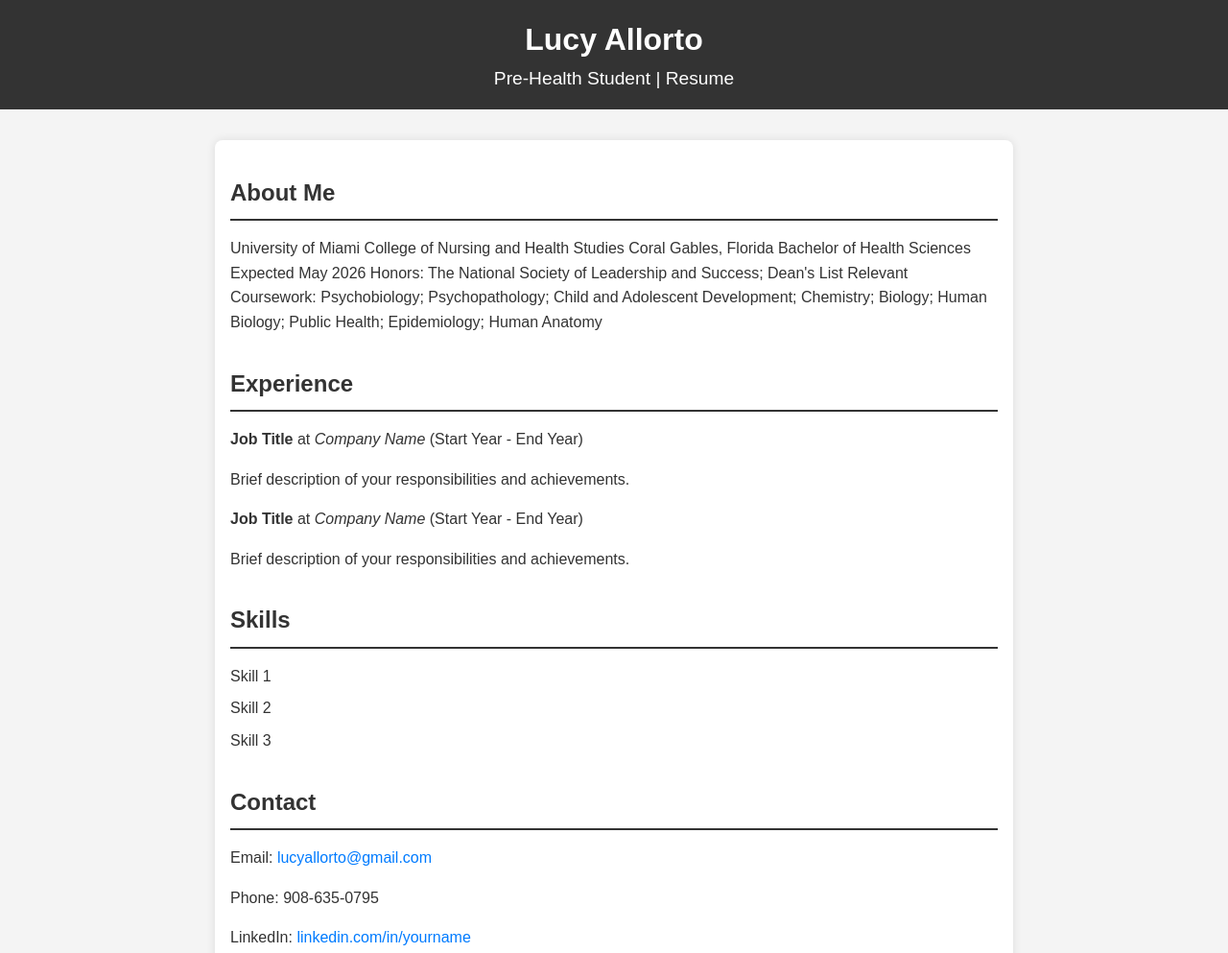
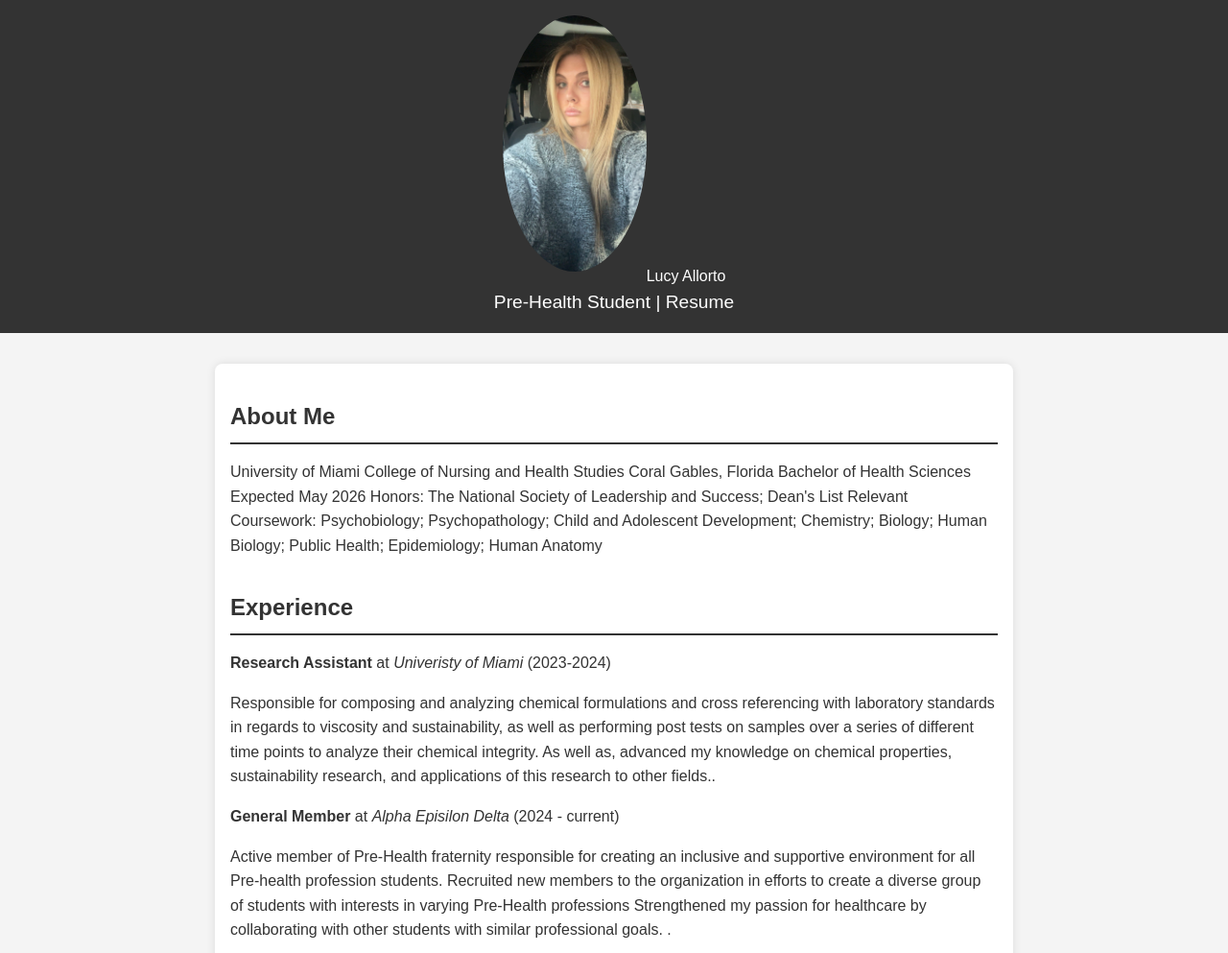
Before and after one commit to lallorto03/sample-website2, a plain HTML site: page index.html in a window 1280 px wide. Shown: the top 993 px of the page at 96% size. Drawn offline with Linux system fonts and the light colour scheme.

Commit message:
sample web

```diff
--- a/index.html
+++ b/index.html
@@ -73,38 +73,45 @@
   </head>
   <body>
     <header>
-      <h1>Lucy Allorto</h1>
-      <p>Pre-Health Student | Resume</p>
+        <img src="assets/IMG_2743.jpg" alt="Lucy" style="width: 150px; border-radius:50%; margin-bottom:10px;"
+<h1>Lucy Allorto</h1>
+ <p>Pre-Health Student | Resume</p>
+
     </header>
     <main>
       <section id="about">
         <h2>About Me</h2>
         <p> University of Miami College of Nursing and Health Studies   Coral Gables, Florida
 Bachelor of Health Sciences Expected May 2026
+
 Honors: The National Society of Leadership and Success; Dean's List
+
 Relevant Coursework: Psychobiology; Psychopathology; Child and Adolescent Development; Chemistry; Biology; Human Biology; Public Health; Epidemiology; Human Anatomy
  </p>
       </section>
       <section id="experience">
         <h2>Experience</h2>
         <ul>
-          <li> <strong>Job Title</strong> at <em>Company Name</em> (Start Year - End Year) <p>Brief description of your responsibilities and achievements.</p> </li>
-          <li> <strong>Job Title</strong> at <em>Company Name</em> (Start Year - End Year) <p>Brief description of your responsibilities and achievements.</p> </li>
+          <li> <strong>Research Assistant</strong> at <em>Univeristy of Miami</em> (2023-2024) <p>Responsible for composing and analyzing chemical formulations and cross referencing with laboratory standards in regards to viscosity and sustainability, as well as performing post tests on samples over a series of different time points to analyze their chemical integrity. As well as, advanced my knowledge on chemical properties, sustainability research, and applications of this research to other fields..</p> </li>
+          <li> <strong>General Member</strong> at <em>Alpha Episilon Delta</em> (2024 - current) <p>Active member of Pre-Health fraternity responsible for creating an inclusive and supportive environment for all Pre-health profession students.
+Recruited new members to the organization in efforts to create a diverse group of students with interests in varying Pre-Health professions
+Strengthened my passion for healthcare by collaborating with other students with similar professional goals.
+.</p> </li>
         </ul>
       </section>
       <section id="skills">
         <h2>Skills</h2>
         <ul>
-          <li>Skill 1</li>
-          <li>Skill 2</li>
-          <li>Skill 3</li>
+          <li>BLS Certified</li>
+          <li>Certified Medical Assistant</li>
+          <li>CPR Certified</li>
         </ul>
       </section>
       <section id="contact">
         <h2>Contact</h2>
         <p>Email: <a href="lucyallorto@gmail.com">lucyallorto@gmail.com</a></p>
         <p>Phone: 908-635-0795</p>
-        <p>LinkedIn: <a href="https://www.linkedin.com/in/yourname" target="_blank">linkedin.com/in/yourname</a></p>
+        <p>LinkedIn: <a href="https://www.linkedin.com/in/yourname" target="_blank">linkedin.com/in/Lucy Allorto</a></p>
       </section>
     </main>
   </body>
```
Also changed, not shown: assets/IMG_2743.JPG (added), 2 other files.
